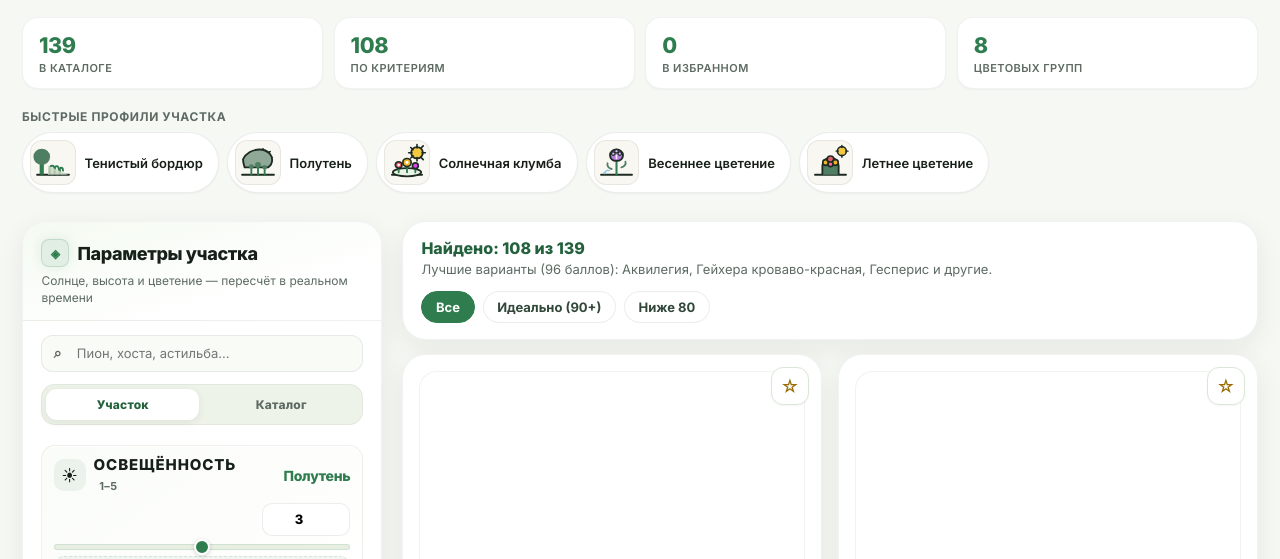
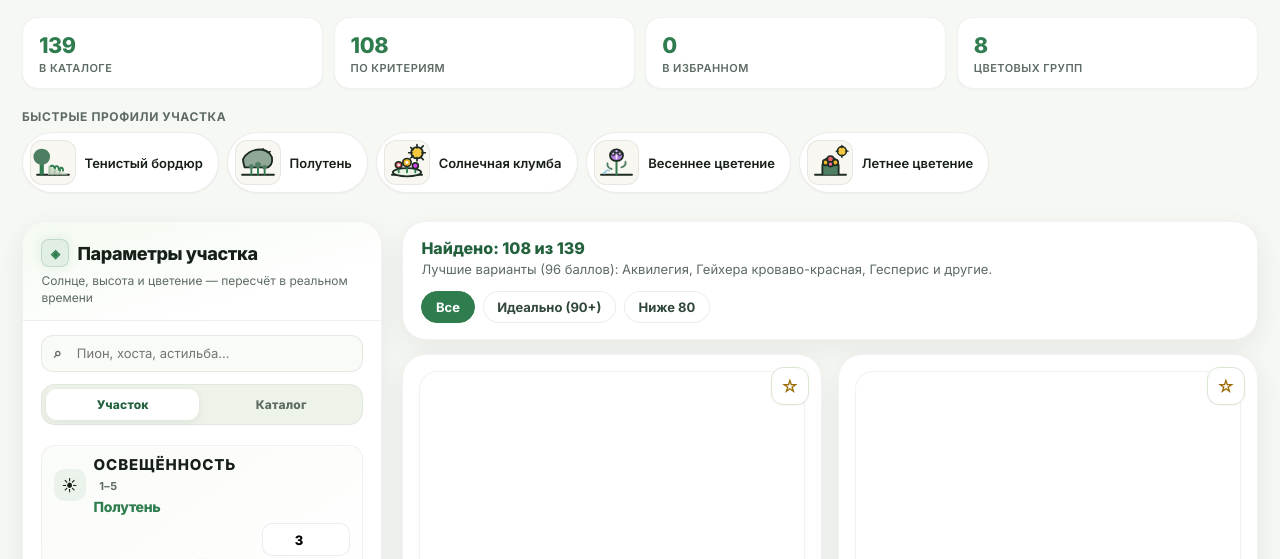
Before and after one commit to VictoriiaMikhaleva/garden_plants, a website: page garden_catalog.html in a window 1280 px wide. Shown: the part 223-782 px from the top of the page. Drawn offline with Linux system fonts and the light colour scheme.

Commit message:
вёрстка шапки параметра.

```diff
--- a/assets/css/catalog.css
+++ b/assets/css/catalog.css
@@ -554,9 +554,10 @@
 
 .catalog-page .param-card__head {
   display: grid;
-  grid-template-columns: auto 1fr auto;
-  align-items: center;
-  gap: 0.5rem;
+  grid-template-columns: auto 1fr;
+  grid-template-rows: auto auto;
+  align-items: start;
+  gap: 0.2rem 0.5rem;
   margin-bottom: 0.55rem;
 }
 
@@ -568,10 +569,15 @@
   font-size: 0.95rem;
   border-radius: 10px;
   background: rgba(47, 125, 79, 0.08);
+  grid-column: 1;
+  grid-row: 1 / -1;
+  align-self: center;
 }
 
 .catalog-page .param-card__meta {
   min-width: 0;
+  grid-column: 2;
+  grid-row: 1;
 }
 
 .catalog-page .param-card__label {
@@ -596,12 +602,17 @@
 }
 
 .catalog-page .param-card__value {
+  grid-column: 2;
+  grid-row: 2;
   font-size: 0.875rem;
   font-weight: 800;
   font-variant-numeric: tabular-nums;
   color: var(--brand);
   letter-spacing: -0.02em;
   white-space: nowrap;
+  overflow: hidden;
+  text-overflow: ellipsis;
+  max-width: 100%;
 }
 
 .catalog-page .param-card__controls {
```
